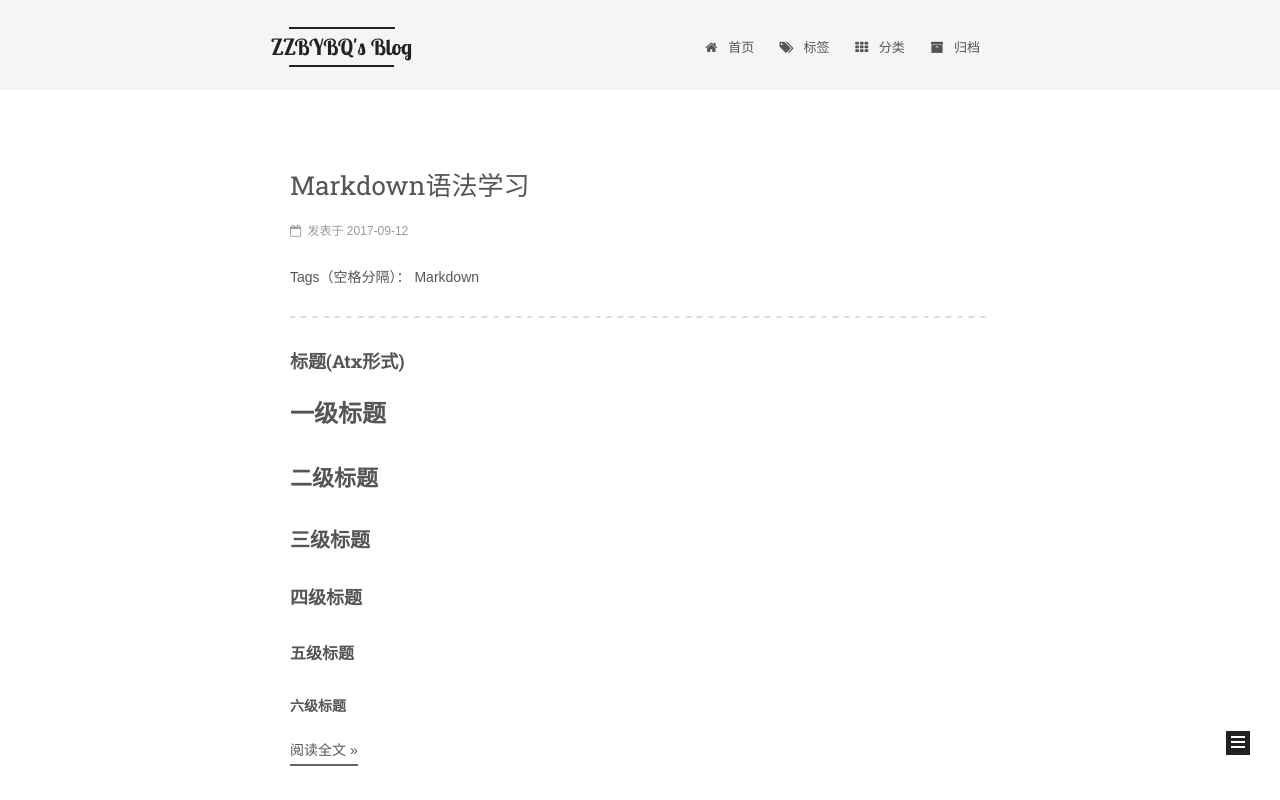
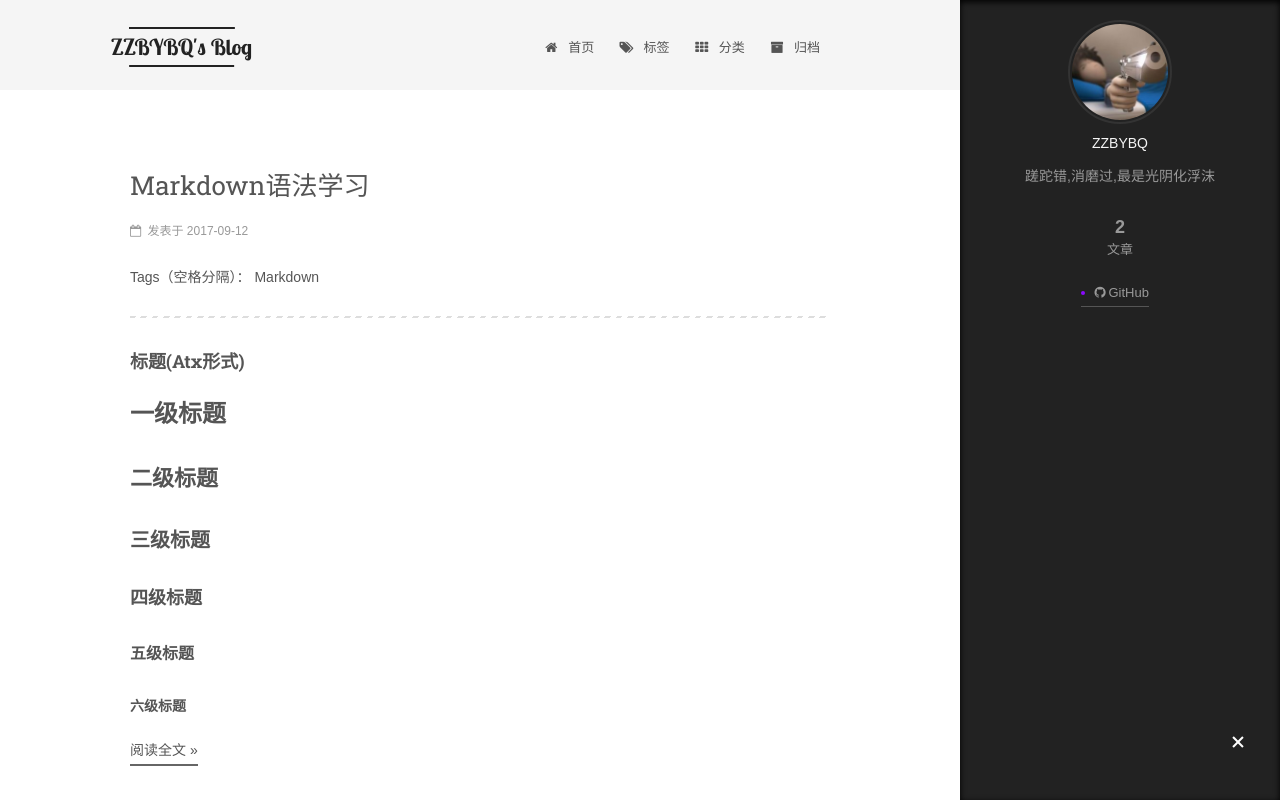
Before and after one commit to zzbybq/zzbybq.github.io, a plain HTML site: page index.html in a window 1280 px wide. Shown: the top 800 px of the page. Drawn offline with Linux system fonts and the light colour scheme; a web font is replaced by a local one.

Commit message:
Site updated: 2017-09-14 18:27:22

```diff
--- a/css/main.css
+++ b/css/main.css
@@ -1818,7 +1818,7 @@ pre .javascript .function {
   width: 4px;
   height: 4px;
   border-radius: 50%;
-  background: #3cff77;
+  background: #8b09ff;
 }
 .links-of-blogroll {
   font-size: 13px;
--- a/index.html
+++ b/index.html
@@ -132,7 +132,7 @@
     root: '/',
     scheme: 'Mist',
     version: '5.1.2',
-    sidebar: {"position":"right","display":"post","offset":12,"offset_float":12,"b2t":false,"scrollpercent":false,"onmobile":false},
+    sidebar: {"position":"right","display":"always","offset":12,"offset_float":12,"b2t":false,"scrollpercent":false,"onmobile":false},
     fancybox: true,
     tabs: true,
     motion: {"enable":true,"async":false,"transition":{"post_block":"fadeIn","post_header":"slideDownIn","post_body":"slideDownIn","coll_header":"slideLeftIn"}},
```
Also changed, not shown: 2017/09/12/Markdown语法学习/index.html (+1 -1 lines), 2017/09/12/hello-world/index.html (+1 -1 lines), archives/2017/09/index.html (+1 -1 lines), archives/2017/index.html (+1 -1 lines), archives/index.html (+1 -1 lines).
